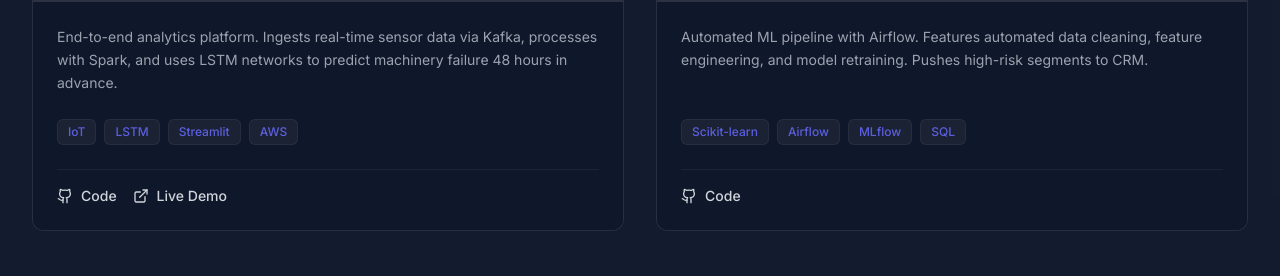
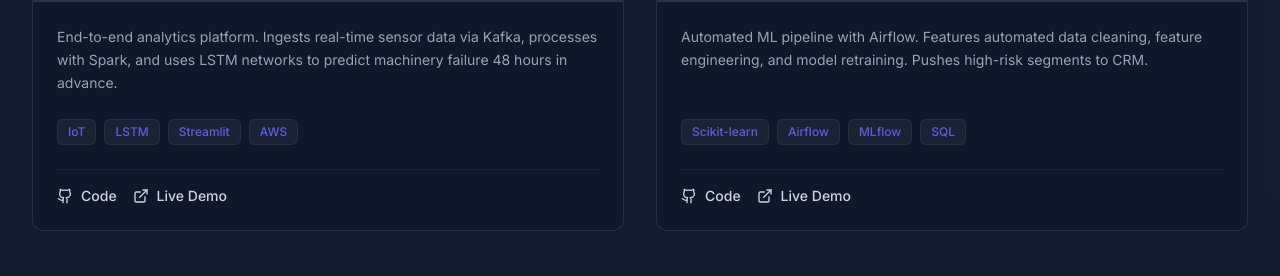
Before and after one commit to Sachin-Tambe/Portfolio-Main, a React (Vite) app: page / in a window 1280 px wide. Shown: the part 3616-3892 px from the top of the page. Built offline with nearby package versions, Linux system fonts and the light colour scheme; grey boxes are pictures that could not be loaded.

Commit message:
feat: Add links to project GitHub and live demos
Adds external links for GitHub repositories and live demos to the project cards. Also updates project data to include these links for "Predictive Maintenance IoT Dashboard" and "Customer Churn Prediction Pipeline".

```diff
--- a/components/Projects.tsx
+++ b/components/Projects.tsx
@@ -46,12 +46,22 @@ const Projects: React.FC = () => {
 
                   <div className="flex gap-4 mt-auto border-t border-white/5 pt-4">
                     {project.github && (
-                      <a href={project.github} className="flex items-center text-sm font-medium text-gray-300 hover:text-white transition-colors hover:underline decoration-primary underline-offset-4">
+                      <a
+                        href={project.github}
+                        target="_blank"
+                        rel="noopener noreferrer"
+                        className="flex items-center text-sm font-medium text-gray-300 hover:text-white transition-colors hover:underline decoration-primary underline-offset-4"
+                      >
                         <Github className="w-4 h-4 mr-2" /> Code
                       </a>
                     )}
                     {project.link && (
-                      <a href={project.link} className="flex items-center text-sm font-medium text-gray-300 hover:text-white transition-colors hover:underline decoration-primary underline-offset-4">
+                      <a
+                        href={project.link}
+                        target="_blank"
+                        rel="noopener noreferrer"
+                        className="flex items-center text-sm font-medium text-gray-300 hover:text-white transition-colors hover:underline decoration-primary underline-offset-4"
+                      >
                         <ExternalLink className="w-4 h-4 mr-2" /> Live Demo
                       </a>
                     )}
--- a/data.ts
+++ b/data.ts
@@ -87,7 +87,7 @@ const data = {
       "description": "End-to-end analytics platform. Ingests real-time sensor data via Kafka, processes with Spark, and uses LSTM networks to predict machinery failure 48 hours in advance.",
       "tags": ["IoT", "LSTM", "Streamlit", "AWS"],
       "image": "https://images.unsplash.com/photo-1581091226825-a6a2a5aee158?auto=format&fit=crop&q=80&w=1000",
-      "github": "#" ,
+      "github": "#",
       "link": "#"
     },
     {
@@ -96,7 +96,8 @@ const data = {
       "description": "Automated ML pipeline with Airflow. Features automated data cleaning, feature engineering, and model retraining. Pushes high-risk segments to CRM.",
       "tags": ["Scikit-learn", "Airflow", "MLflow", "SQL"],
       "image": "https://images.unsplash.com/photo-1551288049-bebda4e38f71?auto=format&fit=crop&q=80&w=1000",
-      "github": "#"
+      "github": "#",
+      "link": "#"
     }
   ],
   "education": [
```
